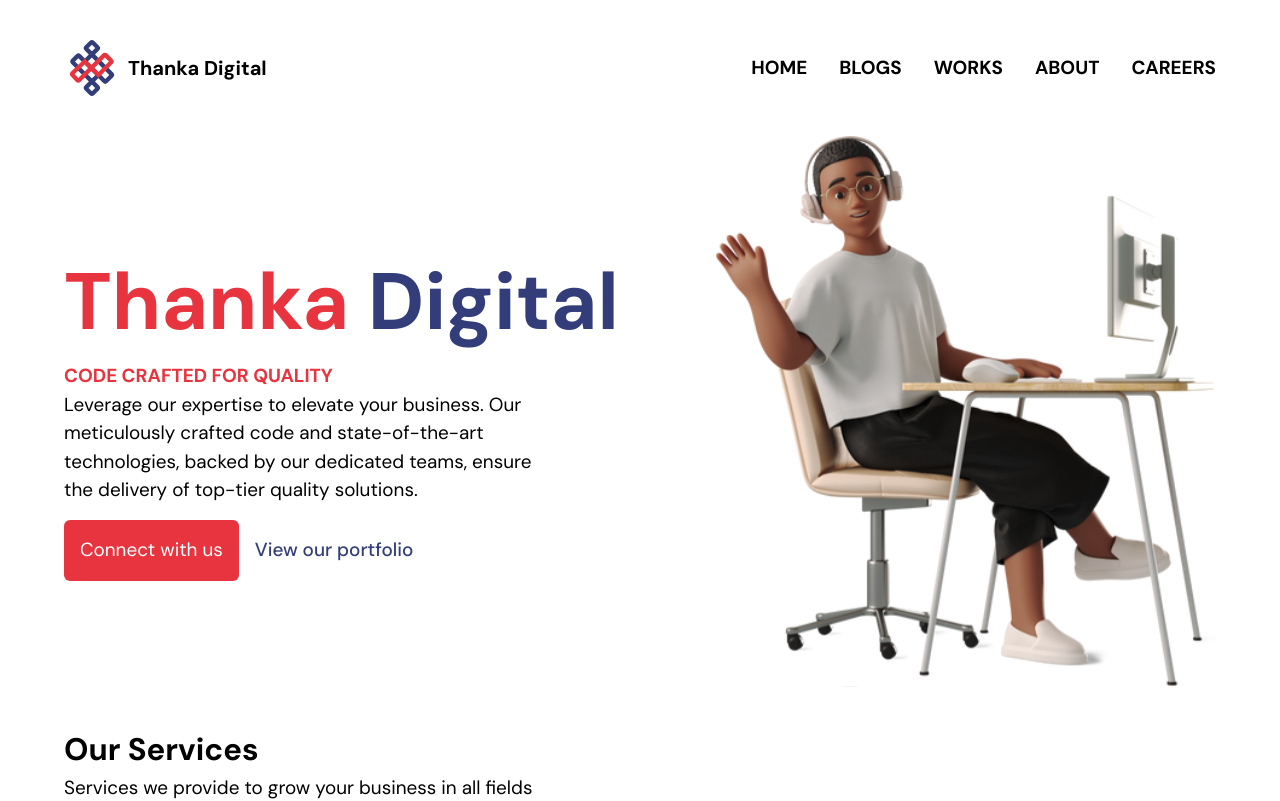
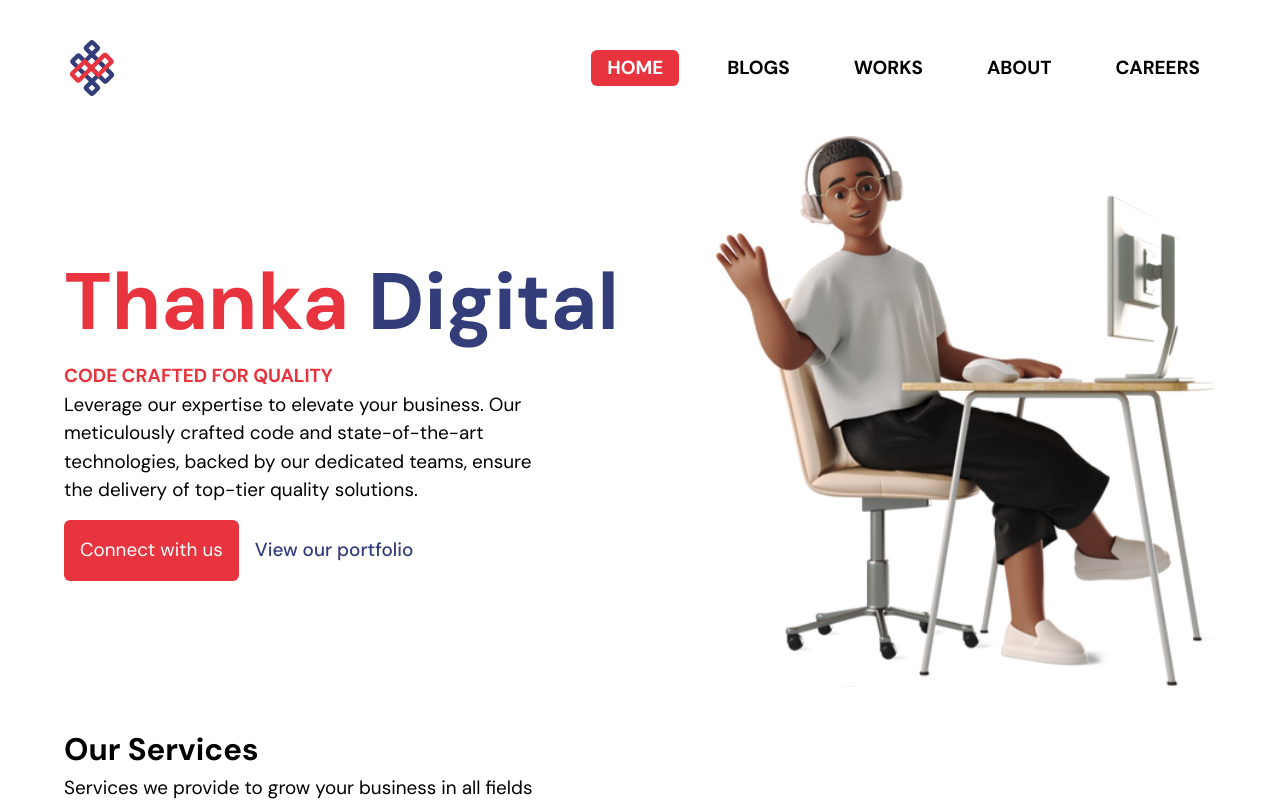
Before and after one commit to alsongarbuja/thankadigital, a Next.js app: page / in a window 1280 px wide. Shown: the top 801 px of the page. Built offline with nearby package versions, Linux system fonts and the light colour scheme.

Commit message:
navigation: highlight the current page in header navigation

```diff
--- a/src/components/Header.tsx
+++ b/src/components/Header.tsx
@@ -2,11 +2,13 @@
 
 import Link from "next/link"
 import Image from "next/image"
+import { useEffect, useState } from "react"
 import { Menu, X } from "react-feather"
-import { useEffect, useState } from "react"
+import { usePathname } from "next/navigation"
 
 const Header = () => {
   const [isNavbarOpen, setIsNavbarOpen] = useState(false);
+  const pathname = usePathname();
 
   useEffect(() => {
     const handleWindowResize = () => {
@@ -24,15 +26,15 @@
     <header className="flex items-center justify-between w-full py-10 max-w-[90%] mx-auto">
       <span className="flex items-center gap-2">
         <Image src="/thanka_digital_logo.svg" alt="Thanka Digital logo" className="w-10 h-10 md:w-14 md:h-14" width={50} height={50} />
-        <span className="text-base font-bold md:text-xl">Thanka Digital</span>
+        {/* <span className="text-base font-bold md:text-xl">Thanka Digital</span> */}
       </span>
       <Menu className="cursor-pointer md:hidden" onClick={() => setIsNavbarOpen(prev => !prev)} />
       <nav className={`fixed transition-[top] text-white md:text-black md:relative md:flex-row md:h-auto md:w-fit md:bg-inherit flex-col bg-primary_blue z-10 w-full h-screen ${isNavbarOpen ? 'top-0' : '-top-[150%]'} left-0 font-semibold flex gap-8 items-center justify-center`}>
-        <Link href="#">HOME</Link>
-        <Link href="#">BLOGS</Link>
-        <Link href="#">WORKS</Link>
-        <Link href="#">ABOUT</Link>
-        <Link href="#">CAREERS</Link>
+        <Link href="#" className={`px-4 py-1 rounded-md ${pathname==="/" && "text-white bg-primary_red"}`}>HOME</Link>
+        <Link href="#" className={`px-4 py-1 rounded-md ${pathname==="/blogs" && "text-white bg-primary_red"}`}>BLOGS</Link>
+        <Link href="#" className={`px-4 py-1 rounded-md ${pathname==="/portfolio" && "text-white bg-primary_red"}`}>WORKS</Link>
+        <Link href="#" className={`px-4 py-1 rounded-md ${pathname==="/about" && "text-white bg-primary_red"}`}>ABOUT</Link>
+        <Link href="#" className={`px-4 py-1 rounded-md ${pathname==="/careers" && "text-white bg-primary_red"}`}>CAREERS</Link>
 
         <X className={`fixed text-white cursor-pointer ${isNavbarOpen ? 'top-5' : '-top-full'} right-5 md:hidden`} onClick={() => setIsNavbarOpen(prev => !prev)} />
       </nav>
```
